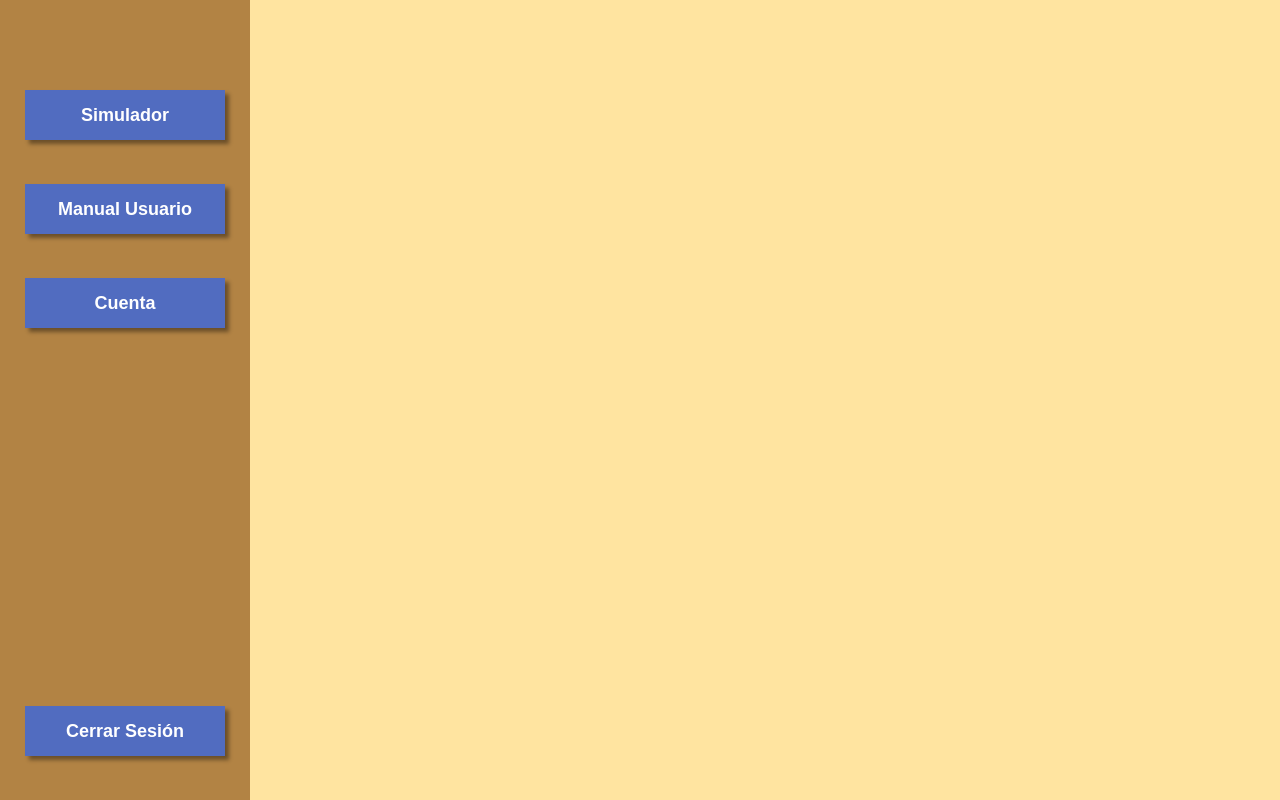
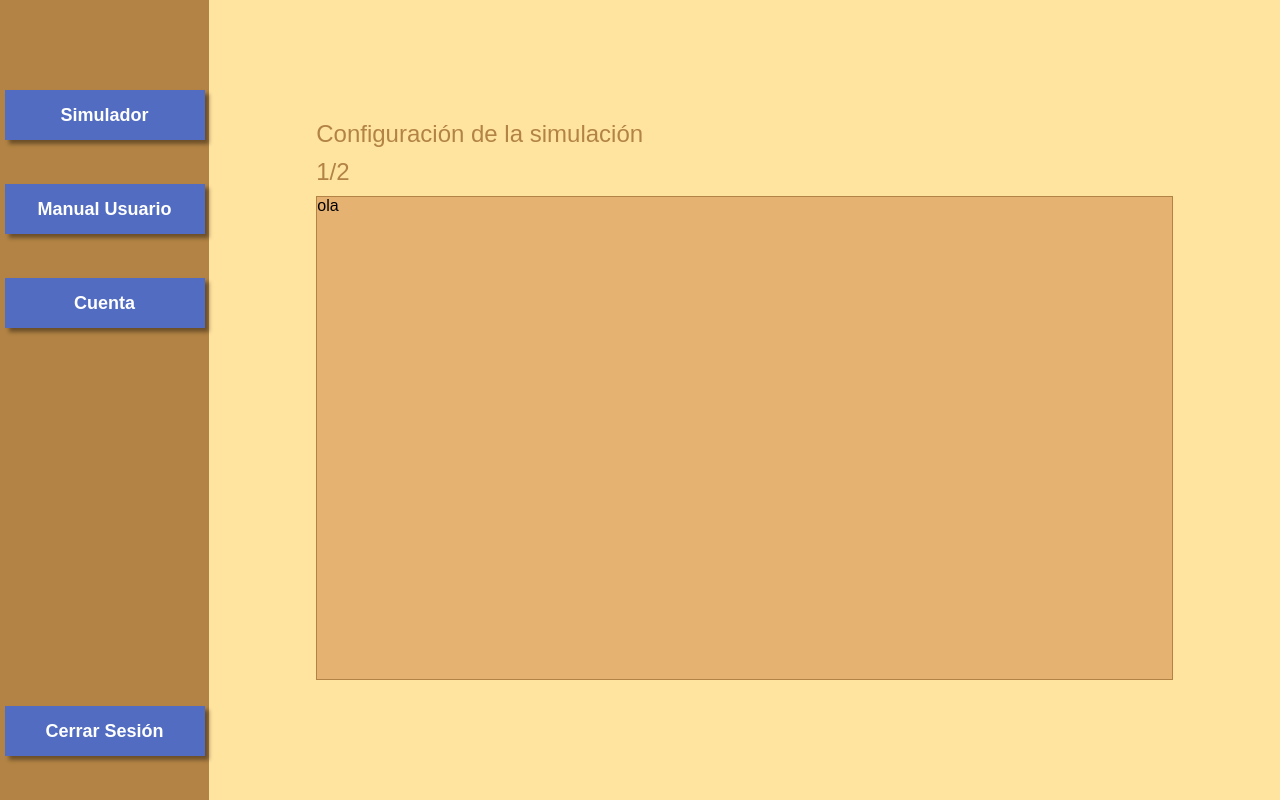
Before and after one commit to eloy98g/cache-simulator, a React app: page /dashboard in a window 1280 px wide. Both pictures are taken after a click on the button "Simulador". Built offline with nearby package versions, Linux system fonts and the light colour scheme.

Commit message:
left bar navigation added

```diff
--- a/src/components/Layout.jsx
+++ b/src/components/Layout.jsx
@@ -1,5 +1,5 @@
 import React from 'react';
-import '../styles/Layout.scss';
+import '../styles/components/Layout.scss';
 
 const Layout = ({ children }) => {
   return (
--- /dev/null
+++ b/src/components/SimulatorInput.jsx
@@ -0,0 +1,16 @@
+import React from 'react';
+import '../styles/components/SimulatorInput.scss';
+
+const SimulatorInput = () => {
+  return(
+    <div className="container">
+      <p className="text">Configuración de la simulación</p>
+      <p className="text">1/2</p>
+      <div className="content">
+        <p>ola</p>
+      </div>
+    </div>
+  )
+};
+
+export default SimulatorInput;
--- a/src/containers/Dashboard.jsx
+++ b/src/containers/Dashboard.jsx
@@ -1,21 +1,35 @@
 /* eslint-disable */
-import React from 'react';
+import React, {useState} from 'react';
 import '../styles/containers/Dashboard.scss';
 import { Link } from 'react-router-dom';
+import SimulatorInput from '../components/SimulatorInput';
 
 const Dashboard = () => {
+  const [navItem, setNavItem] = useState(0);
+
+  const navItems = [
+    <p>Empty page</p>,
+    <SimulatorInput/>,
+    <p>Manual</p>,
+    <p>Cuenta</p>
+  ];
+
+  const handleButton = (index) => {
+    setNavItem(index)
+  };
+
   return (
     <div className="dashboard">
-      <div className="dashboard-content">
+      <div className="dashboard-container">
         <div className="sidebar">
           <div className="sb-buttons">
-            <button type="button" className="sb-button">
+            <button type="button" className="sb-button" onClick={() => handleButton(1)}>
               Simulador
             </button>
-            <button type="button" className="sb-button">
+            <button type="button" className="sb-button" onClick={() => handleButton(2)}>
               Manual Usuario
             </button>
-            <button type="button" className="sb-button">
+            <button type="button" className="sb-button" onClick={() => handleButton(3)}>
               Cuenta
             </button>
           </div>
@@ -25,6 +39,9 @@ const Dashboard = () => {
             </button>
           </Link>
         </div>
+        <div className="dashboard-content">
+          {navItems[navItem]}
+        </div>
       </div>
     </div>
   );
--- a/src/styles/Layout.scss
+++ b/src/styles/components/Layout.scss
@@ -1,4 +1,4 @@
-@import "./Vars.scss";
+@import "../Vars.scss";
 
 *{
     box-sizing: border-box;
--- /dev/null
+++ b/src/styles/components/SimulatorInput.scss
@@ -0,0 +1,24 @@
+@import '../Vars.scss';
+
+.container{
+  display: flex;
+  flex-direction: column;
+  justify-content: center;
+  align-items: flex-start;
+  width: 80%;
+  height: 70%;
+}
+
+.content{
+  width: 100%;
+  height: 100%;
+  background-color: $primary;
+  border: 1px solid $primary-darken;
+}
+
+.text{
+  font-size: 24px;
+  font-weight: lighter;
+  color: $primary-darken;
+  margin-bottom: 10px;
+}
--- a/src/styles/containers/Dashboard.scss
+++ b/src/styles/containers/Dashboard.scss
@@ -8,12 +8,20 @@
   margin: 0;
 }
 
-.dashboard-content {
+.dashboard-container {
   width: 100%;
   height: 100%;
   display: flex;
   flex-direction: row;
   align-items: flex-start;
+}
+
+.dashboard-content{
+  width: 100%;
+  height: 100%;
+  display: flex;
+  justify-content: center;
+  align-items: center;
 }
 
 .sidebar{
```
Also changed, not shown: interpreter/readme.md (added).
